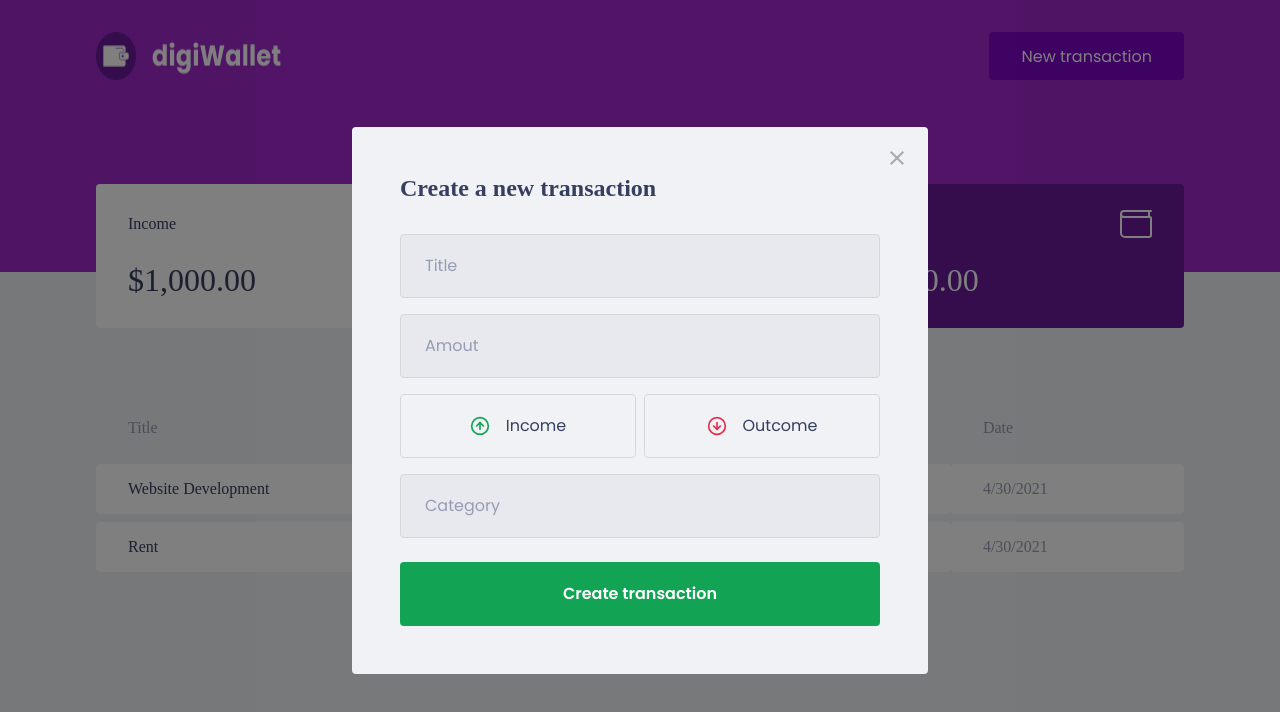
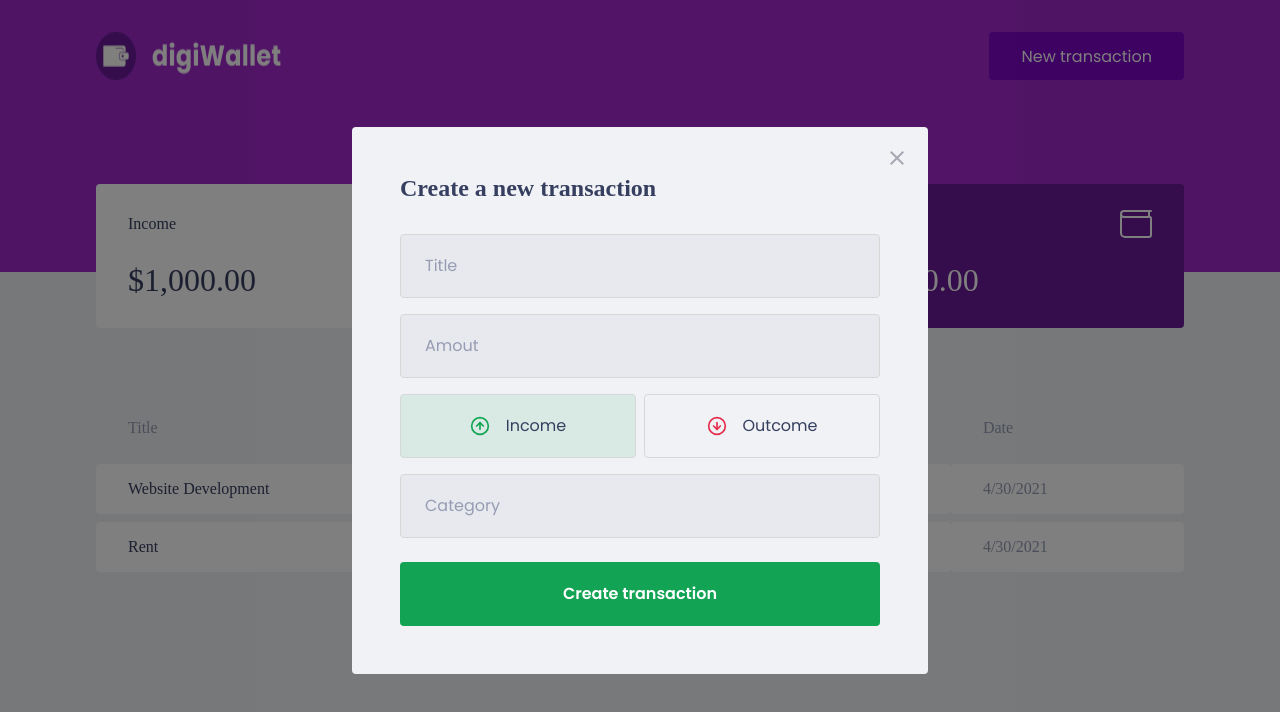
Before and after one commit to wilsonfsouza/wallet, a React (Create React App) app: page / in a window 1280 px wide. Both pictures are taken after a click on the button "New transaction". Shown: the top 712 px of the page. Built offline with nearby package versions, Linux system fonts and the light colour scheme; no server answers; what miragejs would draw is missing.

Commit message:
feat: renamed component and added radio box functionality with styling based on transaction type.

```diff
--- a/src/components/NewTransactionModal/TransactionTypeButton/index.tsx
+++ b/src/components/NewTransactionModal/RadioBox/index.tsx
@@ -2,16 +2,18 @@ import { ButtonHTMLAttributes } from 'react';
 import { IconBaseProps } from 'react-icons';
 import { Container } from './styles';
 
-interface TransactionTypeButtonProps extends ButtonHTMLAttributes<HTMLButtonElement> {
+interface RadioBoxProps extends ButtonHTMLAttributes<HTMLButtonElement> {
     transactionType: 'income' | 'outcome';
     icon: React.ComponentType<IconBaseProps>;
+    isActive: boolean;
 }
 
-export function TransactionTypeButton({ transactionType, icon: Icon, ...rest }: TransactionTypeButtonProps) {
+export function RadioBox({ transactionType, isActive, icon: Icon, ...rest }: RadioBoxProps) {
     return (
         <Container
             type="button"
             transactionType={transactionType}
+            isActive={isActive}
             {...rest}
         >
             <Icon size={20} />
--- a/src/components/NewTransactionModal/TransactionTypeButton/styles.ts
+++ b/src/components/NewTransactionModal/RadioBox/styles.ts
@@ -1,8 +1,9 @@
 import styled from 'styled-components';
-import { darken } from 'polished';
+import { darken, transparentize } from 'polished';
 
 interface ContainerProps {
     transactionType: 'income' | 'outcome';
+    isActive: boolean;
 }
 
 const transactionTypeColors = {
@@ -14,8 +15,9 @@ export const Container = styled.button<ContainerProps>`
     height: 4rem;
     border: 1px solid var(--input-border);
     border-radius: 0.25rem;
-    background: transparent;
-
+    background: ${props => props.isActive
+        ? transparentize(0.9, transactionTypeColors[props.transactionType])
+        : 'transparent'};
     display: flex;
     align-items: center;
     justify-content: center;
--- a/src/components/NewTransactionModal/index.tsx
+++ b/src/components/NewTransactionModal/index.tsx
@@ -3,8 +3,9 @@ import { SubmitButton } from './SubmitButton';
 import { Input } from './Input';
 import { Container, TransactionTypeContainer } from './styles';
 import { CloseButton } from './CloseButton';
-import { TransactionTypeButton } from './TransactionTypeButton';
+import { RadioBox } from './RadioBox';
 import { FiArrowDownCircle, FiArrowUpCircle } from 'react-icons/fi';
+import { useState } from 'react';
 
 
 interface NewTransactionModalProps {
@@ -13,6 +14,8 @@ interface NewTransactionModalProps {
 }
 
 export function NewTransactionModal({ isOpen, onRequestClose }: NewTransactionModalProps) {
+    const [type, setType] = useState('income');
+
     return (
         <Modal
             isOpen={isOpen}
@@ -27,8 +30,18 @@ export function NewTransactionModal({ isOpen, onRequestClose }: NewTransactionMo
                 <Input placeholder="Title" type="text" />
                 <Input placeholder="Amout" type="number" />
                 <TransactionTypeContainer>
-                    <TransactionTypeButton transactionType="income" icon={FiArrowUpCircle} />
-                    <TransactionTypeButton transactionType="outcome" icon={FiArrowDownCircle} />
+                    <RadioBox
+                        transactionType="income"
+                        icon={FiArrowUpCircle}
+                        onClick={() => setType('income')}
+                        isActive={type === 'income'}
+                    />
+                    <RadioBox
+                        transactionType="outcome"
+                        icon={FiArrowDownCircle}
+                        onClick={() => setType('outcome')}
+                        isActive={type === 'outcome'}
+                    />
                 </TransactionTypeContainer>
                 <Input placeholder="Category" type="text" />
                 <SubmitButton content="Create transaction" />
```
